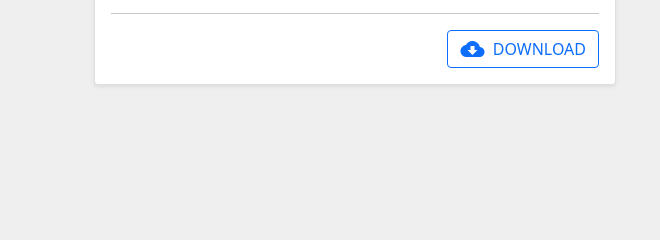
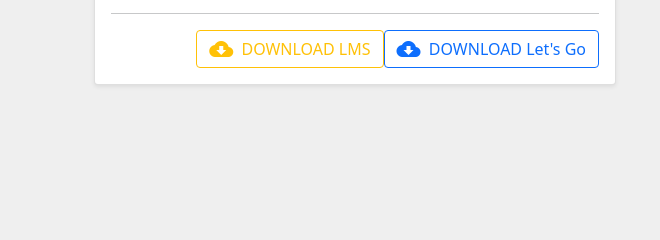
Before and after one commit to radytrainer/vc22020, a plain HTML site: page index.html in a window 1280 px wide. Shown: the part 365-605 px from the top of the page, 0-660 px from the left. Drawn offline with nearby package versions, Linux system fonts and the light colour scheme.

Commit message:
add button

```diff
--- a/index.html
+++ b/index.html
@@ -21,7 +21,8 @@
                         if you don't understand project specification how can you develop your project. <code>Important! documentations</code>
                     </p>
                     <hr>
-                      <a href="documentations/01 - LETS-GO  - PRESENTATION.pdf" class="btn btn-outline-primary float-right"><i class="material-icons float-left">cloud_download</i>&nbsp;&nbsp;DOWNLOAD</a>
+                      <a href="documentations/01 - LETS-GO  - PRESENTATION.pdf" class="btn btn-outline-primary float-right"><i class="material-icons float-left">cloud_download</i>&nbsp;&nbsp;DOWNLOAD Let's Go</a>
+                      <a href="documentations/01 - LMS - SPECIFICATIONS.pdf" class="btn btn-outline-warning float-right"><i class="material-icons float-left">cloud_download</i>&nbsp;&nbsp;DOWNLOAD LMS</a>
                     </div>
                   </div>
             </div>
```
